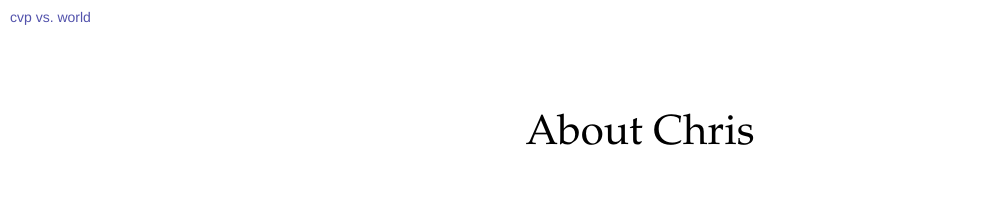
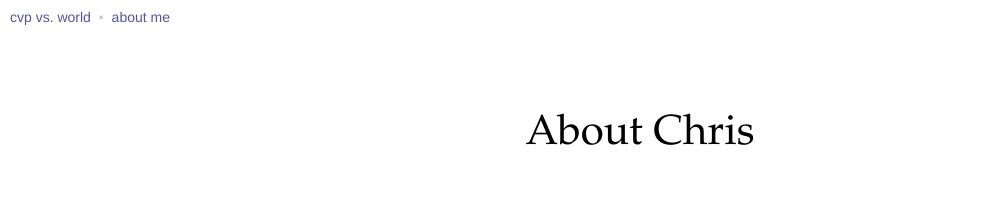
Before and after one commit to chrisvanpatten/chrisvanpatten.github.com, a Jekyll site: the page built from about/index.md, in a window 1280 px wide. Shown: the top 201 px of the page, without its empty margins (0-994 px from the left). Built offline with Jekyll 4.4.1, drawn with Linux system fonts in a browser that asks for light colours.

Commit message:
Add favicon, about link to header, opengraph, markup tweaks

```diff
--- a/_includes/head.html
+++ b/_includes/head.html
@@ -7,6 +7,17 @@
 	<!-- Typekit -->
 	<script type="text/javascript" src="//use.typekit.net/bqy5ewq.js"></script>
 	<script type="text/javascript">try{Typekit.load();}catch(e){}</script>
+
+	<!-- OpenGraph -->
+	{% capture header %}
+	{% if page.title %}<meta property="og:type" content="article">
+	<meta property="og:title" content="{{ page.title | escape }}">{% else %}<meta property="og:type" content="website">{% endif %}
+	{% if site.title %}<meta property="og:site_name" content="{{ site.title }}">{% endif %}
+	{% if page.url %}<meta property="og:url" content="{{ site.url }}{{ page.url }}">{% endif %}
+	{% if page.date %}<meta property="article:published_time" content="{{page.date | date_to_xmlschema}}">{% endif %}
+	{% if site.owner_link %}<meta property="article:author" content="{{ site.owner_link }}">{% endif %}
+	{% endcapture %}
+	{{ header }}
 
 	<!-- Google Analytics -->
 	<script type="text/javascript">
--- a/_includes/inner_header.html
+++ b/_includes/inner_header.html
@@ -1,8 +1,8 @@
 <header id="inner_header">
 			<div id="inner_header-left_nav">
-		<h1>
-			<a href="/">cvp vs. world</a>
-		</h1>
+				<h1><a href="/">cvp vs. world</a></h1>
+				<span id="splitter">&bull;</span>
+				<a href="/about/">about me</a>
 			</div>
 			<section id="inner_header-post_nav">
 				{% if page.previous %}
--- a/stylesheets/global.css
+++ b/stylesheets/global.css
@@ -84,13 +84,23 @@ article, aside, details, figcaption, figure, footer, header, hgroup, menu, nav,
 #inner_header-left_nav {
   float: left;
 }
+/* line 10, ../_sass/layout/_inner_header.scss */
+#inner_header-left_nav h1 {
+  display: inline;
+}
 
-/* line 11, ../_sass/layout/_inner_header.scss */
+/* line 15, ../_sass/layout/_inner_header.scss */
+#splitter {
+  color: #CCC;
+  margin: 0 4px;
+}
+
+/* line 20, ../_sass/layout/_inner_header.scss */
 #inner_header-post_nav {
   float: right;
   text-align: right;
 }
-/* line 15, ../_sass/layout/_inner_header.scss */
+/* line 24, ../_sass/layout/_inner_header.scss */
 #inner_header-post_nav a {
   margin: 0 0 0 10px;
 }
```
Also changed, not shown: _sass/layout/_inner_header.scss (+9 -0 lines), _layouts/post.html (indentation only), favicon.ico (added). Lines whose indentation alone changed are shown as unchanged.
